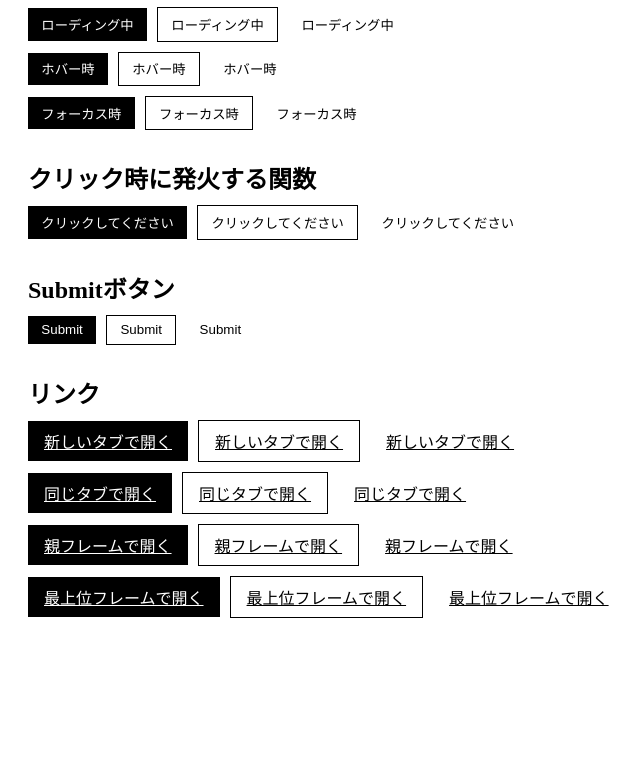
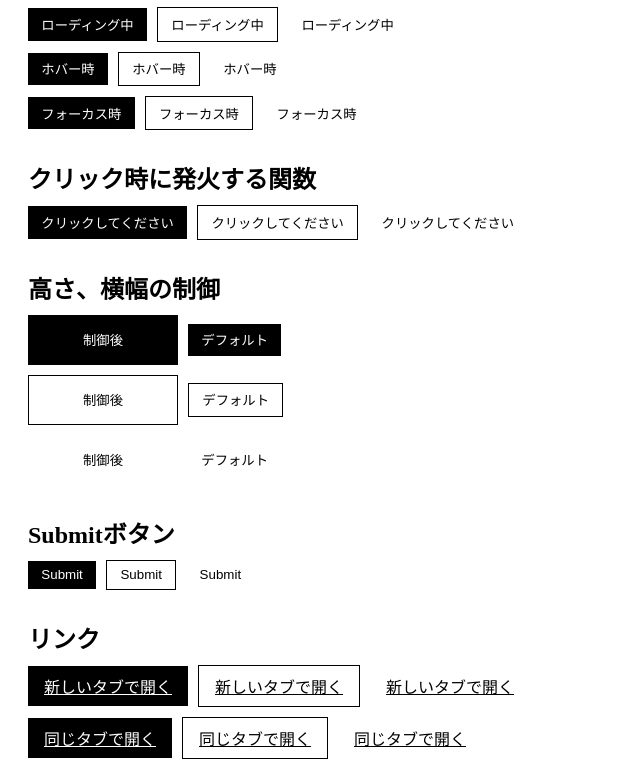
Before and after one commit to RinRainbow/Hamster, a Next.js app: page / in a window 1280 px wide. Shown: the part 505-1272 px from the top of the page, without its empty margins (0-640 px from the left). Before the commit the page ends 1181 px from the top, so only its background shows below. Built offline with nearby package versions, Linux system fonts and the light colour scheme.

Commit message:
showcase new pattern

```diff
--- a/src/app/Button.tsx
+++ b/src/app/Button.tsx
@@ -1,7 +1,6 @@
 import React from "react";
 import styles from "./Button.module.css";
 import { ButtonProps } from "./ButtonProps";
-import { ButtonVariant } from "./ButtonVariants";
 import { ButtonState } from "./ButtonStates";
 
 const Button: React.FC<ButtonProps> = ({
@@ -14,6 +13,8 @@ const Button: React.FC<ButtonProps> = ({
   state,
   iconLeft,
   iconRight,
+  height,
+  width,
 }) => {
   const classNames = [
     styles.button,
@@ -21,9 +22,20 @@ const Button: React.FC<ButtonProps> = ({
     state ? styles[state] : "",
   ].join(" ");
 
+  const buttonStyle = {
+    height: height,
+    width: width,
+  };
+
   if (href) {
     return (
-      <a href={href} target={target} className={classNames} onClick={onClick}>
+      <a
+        href={href}
+        target={target}
+        className={classNames}
+        onClick={onClick}
+        style={buttonStyle}
+      >
         {iconLeft && <span className={styles.icon}>{iconLeft}</span>}
         {label}
         {iconRight && <span className={styles.icon}>{iconRight}</span>}
@@ -37,6 +49,7 @@ const Button: React.FC<ButtonProps> = ({
       className={classNames}
       onClick={onClick}
       disabled={state === ButtonState.Inactive}
+      style={buttonStyle}
     >
       {iconLeft && <span className={styles.icon}>{iconLeft}</span>}
       {label}
--- a/src/app/ButtonProps.ts
+++ b/src/app/ButtonProps.ts
@@ -11,4 +11,6 @@ export interface ButtonProps {
   state?: ButtonState;
   iconLeft?: React.ReactNode;
   iconRight?: React.ReactNode;
+  height?: string;
+  width?: string;
 }
--- a/src/app/ButtonShowcase.tsx
+++ b/src/app/ButtonShowcase.tsx
@@ -164,6 +164,35 @@ const ButtonShowcase: React.FC = () => {
         />
       </div>
       <div className={styles.buttonGroup}>
+        <h2>高さ、横幅の制御</h2>
+        <Button
+          label="制御後"
+          variant={ButtonVariant.BlackBackground}
+          height="50px"
+          width="150px"
+        />
+        <Button label="デフォルト" variant={ButtonVariant.BlackBackground} />
+        <br />
+        <Button
+          label="制御後"
+          variant={ButtonVariant.WhiteBackgroundWithBorder}
+          height="50px"
+          width="150px"
+        />
+        <Button
+          label="デフォルト"
+          variant={ButtonVariant.WhiteBackgroundWithBorder}
+        />
+        <br />
+        <Button
+          label="制御後"
+          variant={ButtonVariant.WhiteBackground}
+          height="50px"
+          width="150px"
+        />
+        <Button label="デフォルト" variant={ButtonVariant.WhiteBackground} />
+      </div>
+      <div className={styles.buttonGroup}>
         <h2>Submitボタン</h2>
         <Button
           label="Submit"
```
